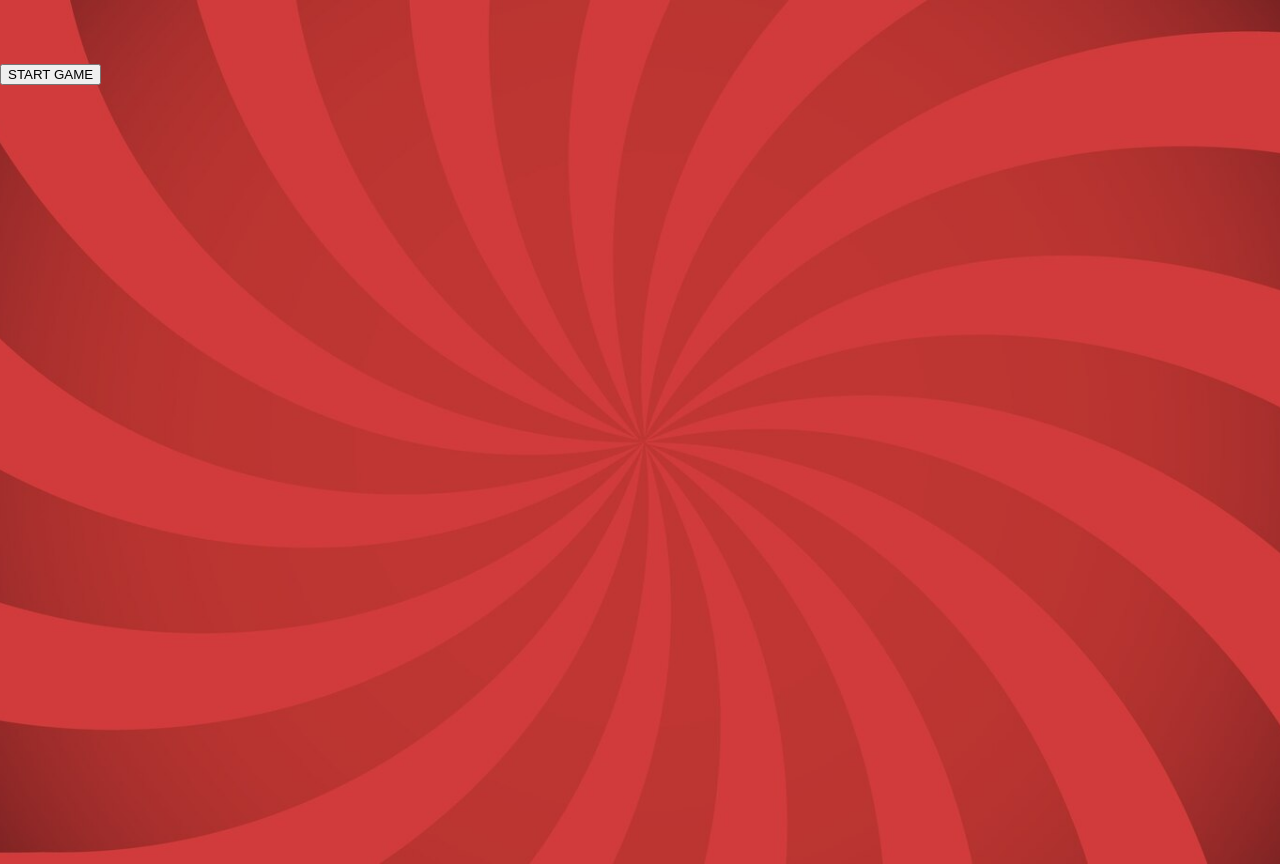
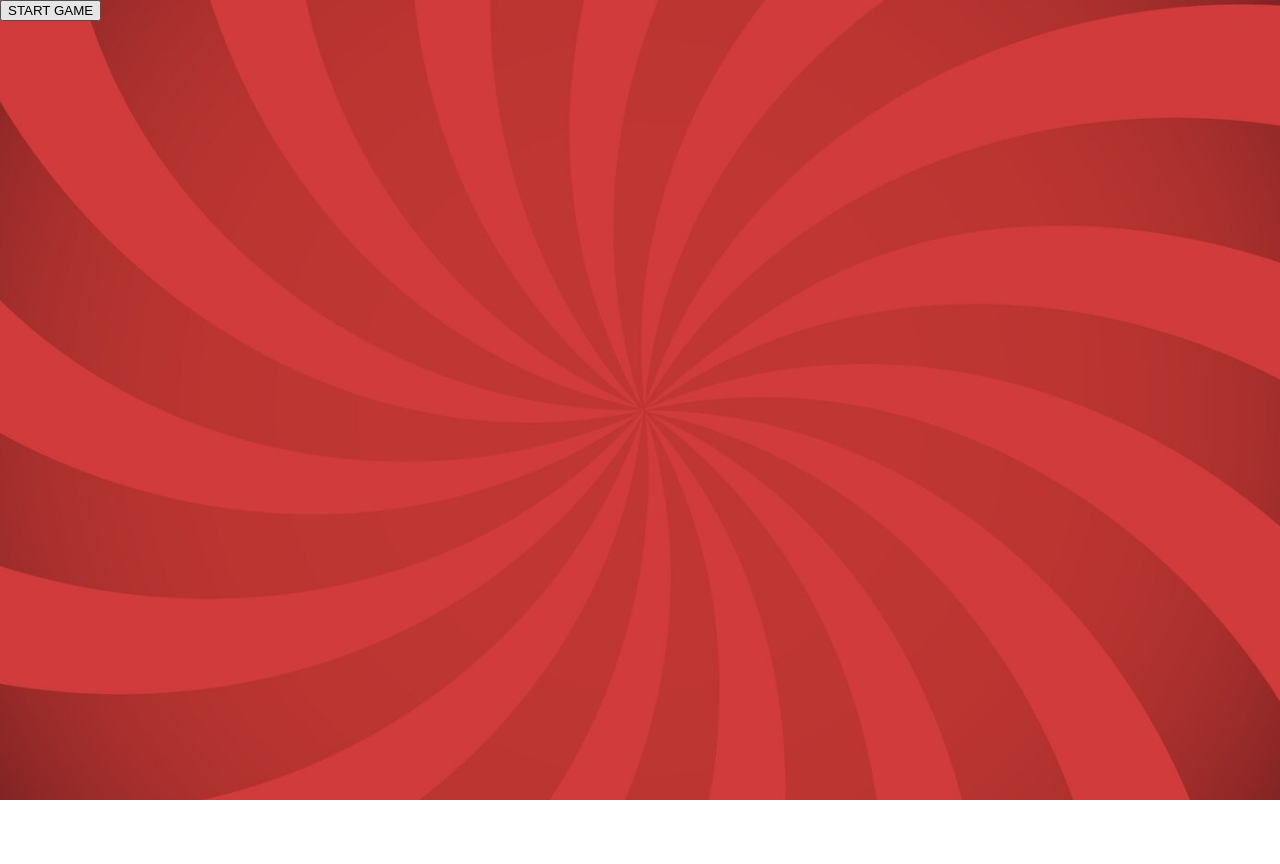
Before and after one commit to NeroAlex9/fortune, a React (Create React App) app: page / in a window 1280 px wide. After the commit the page ends 800 px from the top, so only its background shows below. Built offline with nearby package versions, Linux system fonts and the light colour scheme.

Commit message:
Update index.css

```diff
--- a/src/index.css
+++ b/src/index.css
@@ -6,5 +6,5 @@ body {
   background-size: cover;
   background-position: center;
   background-repeat: no-repeat;
-  margin-top: 5%;
+/*   margin-top: 5%; */
 }
```
